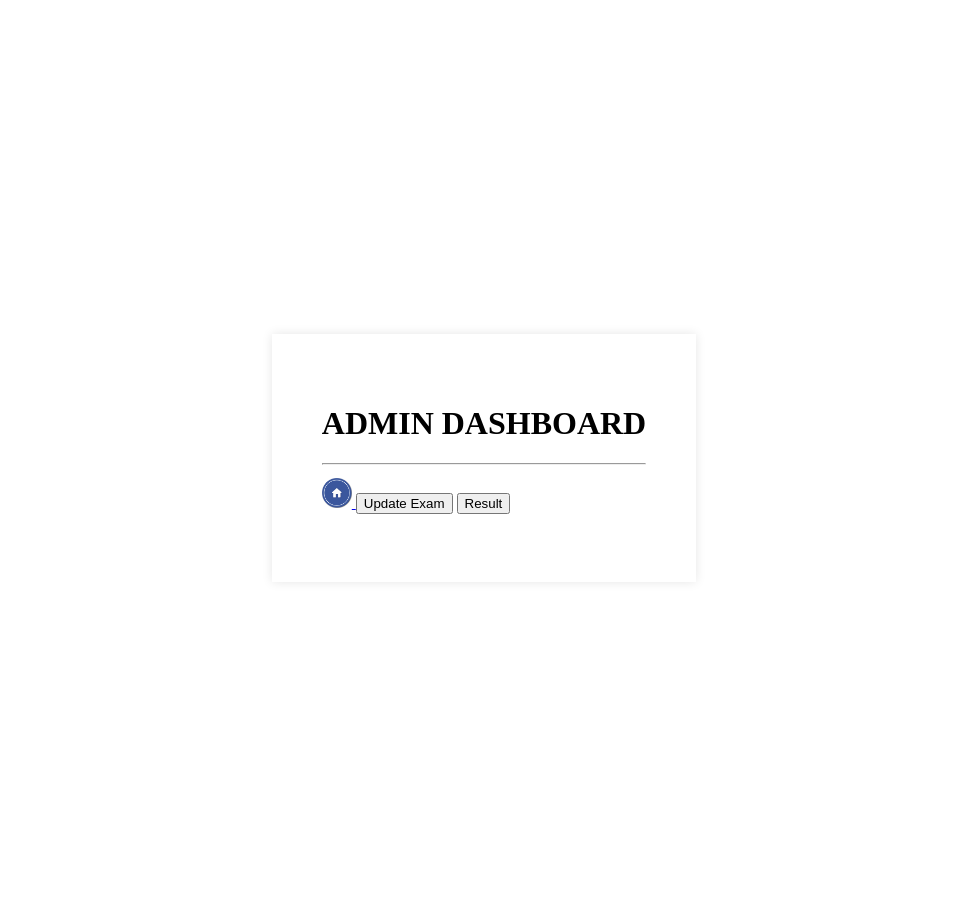
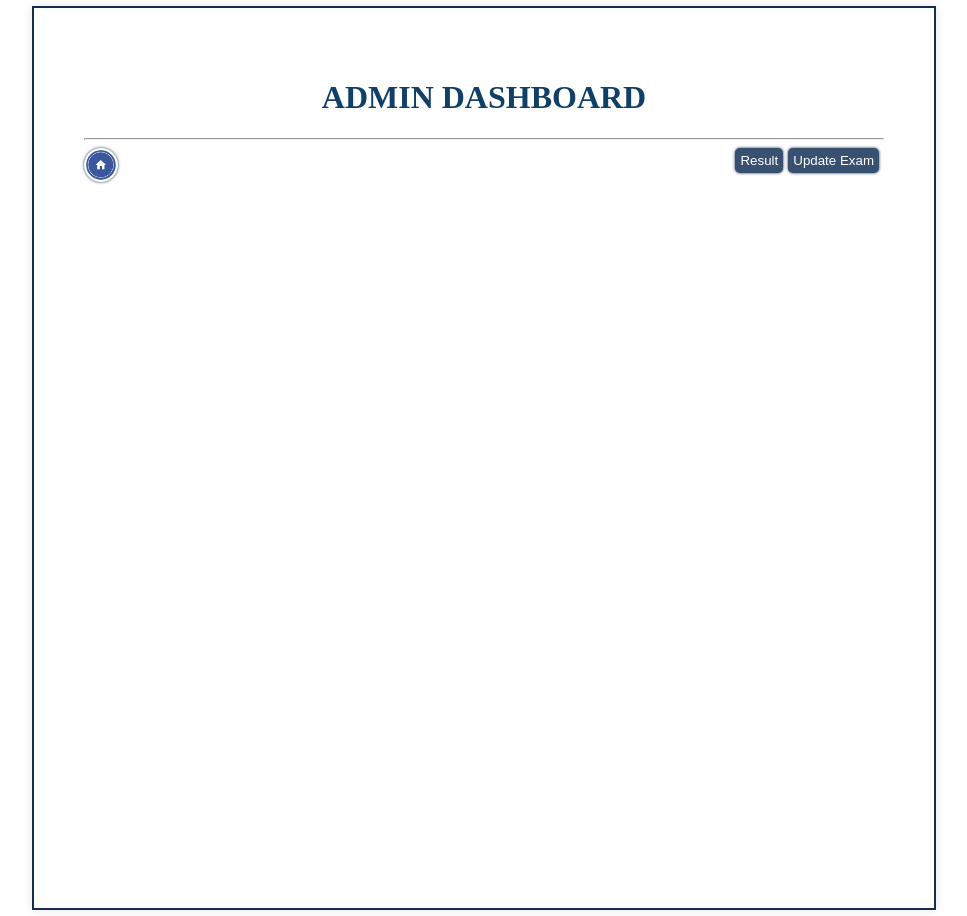
Before and after one commit to Rohan-3/QuizApp, a plain HTML site: page admin.html in a window 1280 px wide. Shown: the whole page, without its empty margins (156-1123 px from the left). Drawn offline with Linux system fonts and the light colour scheme.

Commit message:
css update

```diff
--- a/admin.css
+++ b/admin.css
@@ -5,11 +5,16 @@ body
     justify-content: center;
     height: 100vh;
     padding: 50px;
+    font-family: 'Times New Roman', Times, serif;
+    color: #113f67;
 }
 .main
 {
     padding: 50px;
     box-shadow: 0 0 10px rgba(0, 0, 0, 0.1);
+    border: 2px solid #142d4c;
+    width: 800px;
+    height: 800px;
 }
 .update,.result
 {
@@ -19,14 +24,45 @@ body
 {
     border: 1px solid black;
     padding: 20px;
+    width: 400px;
+    height: 600px;
 }
 .qoptions button
 {
     margin-bottom: 5px;
+    background-color: #113f67;
+    color: white;
+    border: none;
+    border-radius: 5px;
+    padding: 5px;
 }
 img
 {
     height: 30px;
     width: 30px;
-    margin-top: 5px;
+    box-shadow: 0 0 3px #142d4c;
+    border-radius: 18px;
+    padding: 2px;
 }
+.home button
+{
+    float: right;
+    background-color: #385170;
+    color: white;
+    padding: 5px;
+    border: none;
+    border-radius: 5px;
+    margin-right: 5px;
+}
+h1
+{
+    text-align: center;
+}
+button
+{
+    box-shadow: 0 0 3px #142d4c;
+}
+button:active,img:active
+{
+    box-shadow: none;
+}
--- a/admin.html
+++ b/admin.html
@@ -7,7 +7,7 @@
         <div class="main">
             <h1>ADMIN DASHBOARD</h1>
             <hr>
-            <div>
+            <div class="home">
                 <a href="admin.html">
                     <img src="homebutton.png">
                 </a>
@@ -19,6 +19,7 @@
                     <button>Add Question</button><br>
                     <button>remove Question</button><br>
                     <button>Update Question</button><br>
+                    <button>All Questions</button>
                 </div>
                 <div class="qdisplay">
                     <h1>Questions display</h1>
```
